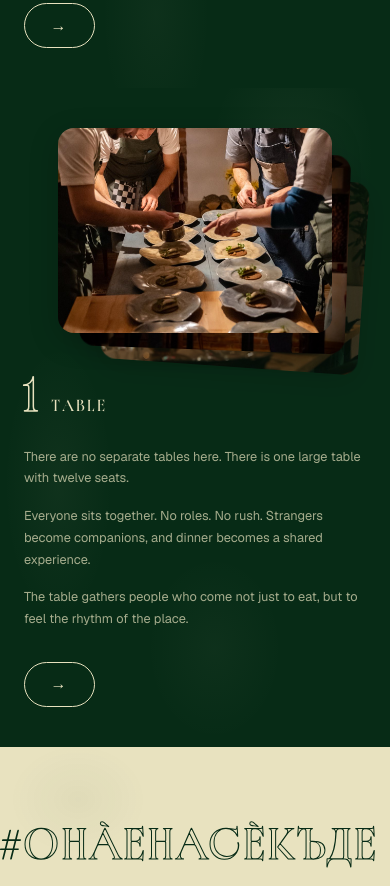
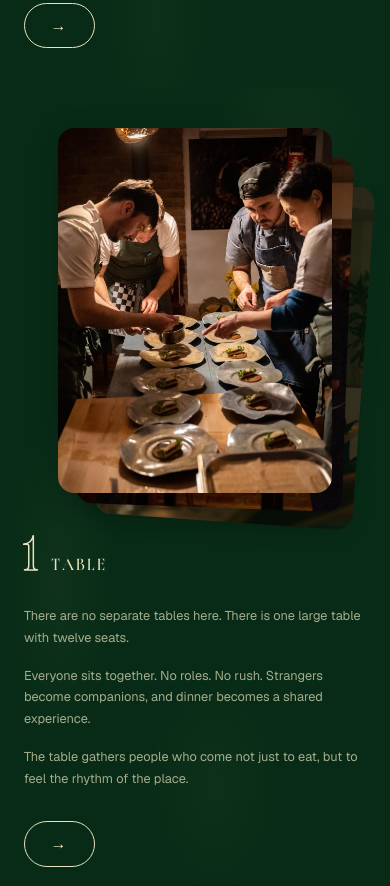
Before and after one commit to kaloyankolev13/ona_rest, a Next.js app: page /en in a window 390 px wide. Shown: the part 4400-5286 px from the top of the page. Built offline with nearby package versions, Linux system fonts and the light colour scheme; no server answers; the database is empty.

Commit message:
fixing images

```diff
--- a/src/app/[locale]/about/About.module.css
+++ b/src/app/[locale]/about/About.module.css
@@ -544,7 +544,7 @@
   }
 
   .teamCard {
-    aspect-ratio: 4 / 3;
+    aspect-ratio: 3 / 4;
   }
 
   .modal {
--- a/src/components/TableSection/TableSection.module.css
+++ b/src/components/TableSection/TableSection.module.css
@@ -103,9 +103,9 @@
 /* ── Gallery: stacked cards ── */
 .gallery {
   position: relative;
-  width: 42%;
+  width: 38%;
   flex-shrink: 0;
-  aspect-ratio: 4 / 3;
+  aspect-ratio: 3 / 3.5;
   cursor: pointer;
 }
 
@@ -129,6 +129,7 @@
 
 .cardImage {
   object-fit: cover;
+  object-position: center top;
 }
 
 /* ── Responsive ── */
@@ -145,6 +146,7 @@
   .gallery {
     width: 80%;
     margin: 0 auto;
+    aspect-ratio: 3 / 4;
   }
 
   .rightContent {
```
